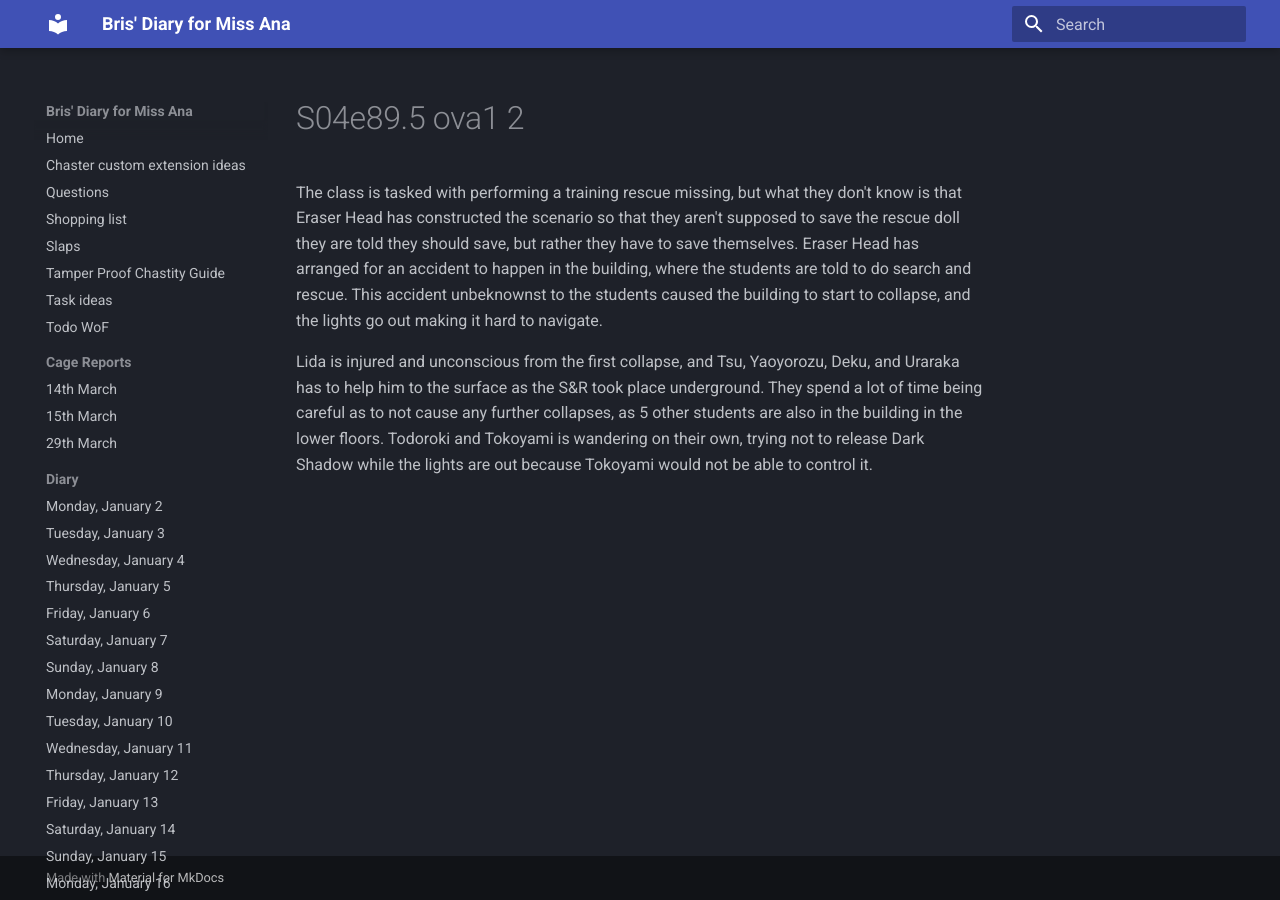
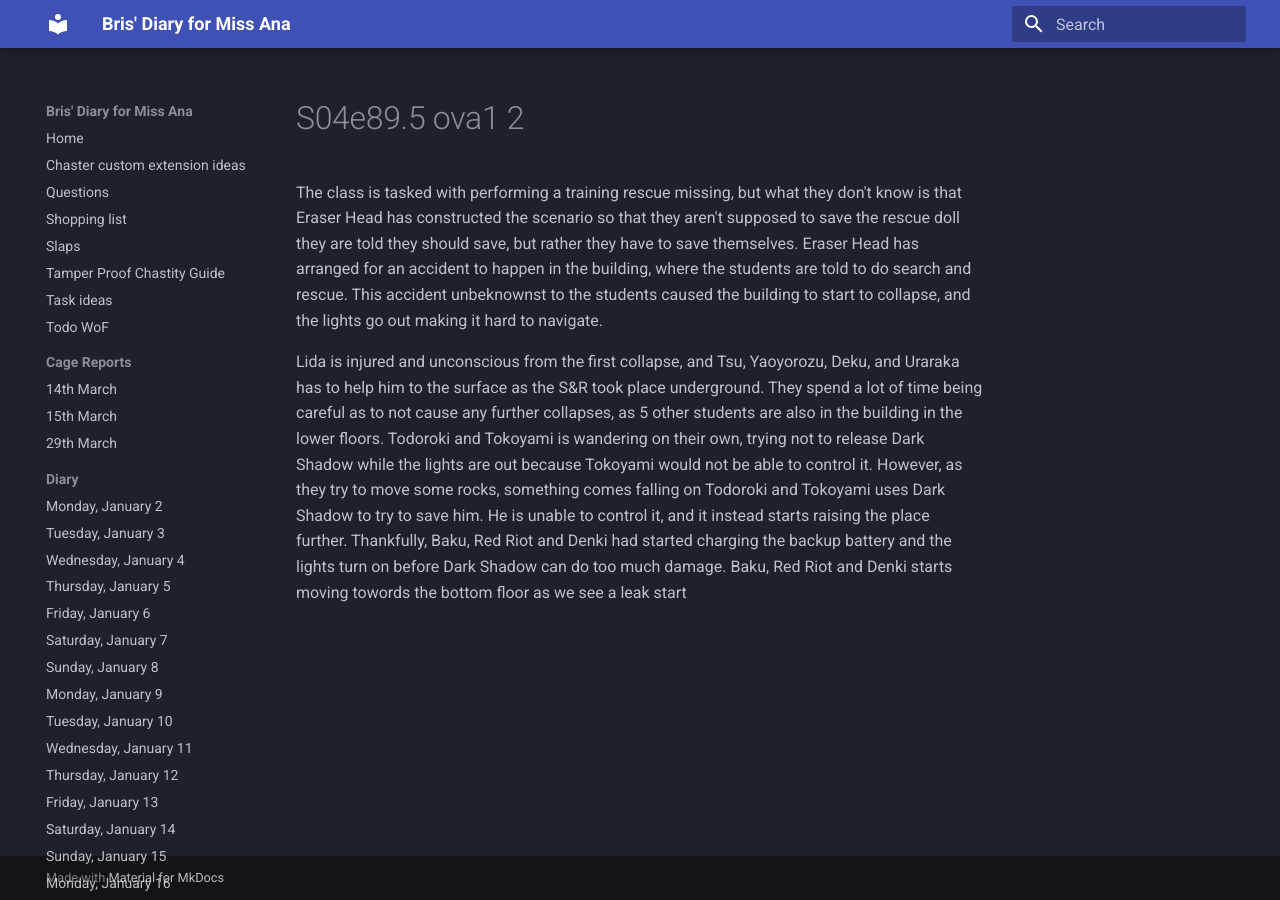
Before and after one commit to bris00/DFMA, an MkDocs documentation site: the page built from diary/Series/My Hero Academia/s04e89.5-ova1-2.md, in a window 1280 px wide. Built offline with MkDocs 1.6.1 and Material for MkDocs 9.7.7, drawn with Linux system fonts in a browser that asks for light colours.

Commit message:
vault backup: 2023-04-13 08:31:56
Affected files:
diary/Series/My Hero Academia/s04e89.5-ova1-2.md

```diff
--- a/diary/Series/My Hero Academia/s04e89.5-ova1-2.md
+++ b/diary/Series/My Hero Academia/s04e89.5-ova1-2.md
@@ -1,3 +1,3 @@
 The class is tasked with performing a training rescue missing, but what they don't know is that Eraser Head has constructed the scenario so that they aren't supposed to save the rescue doll they are told they should save, but rather they have to save themselves. Eraser Head has arranged for an accident to happen in the building, where the students are told to do search and rescue. This accident unbeknownst to the students caused the building to start to collapse, and the lights go out making it hard to navigate.
 
-Lida is injured and unconscious from the first collapse, and Tsu, Yaoyorozu, Deku, and Uraraka has to help him to the surface as the S&R took place underground. They spend a lot of time being careful as to not cause any further collapses, as 5 other students are also in the building in the lower floors. Todoroki and Tokoyami is wandering on their own, trying not to release Dark Shadow while the lights are out because Tokoyami would not be able to control it.
+Lida is injured and unconscious from the first collapse, and Tsu, Yaoyorozu, Deku, and Uraraka has to help him to the surface as the S&R took place underground. They spend a lot of time being careful as to not cause any further collapses, as 5 other students are also in the building in the lower floors. Todoroki and Tokoyami is wandering on their own, trying not to release Dark Shadow while the lights are out because Tokoyami would not be able to control it. However, as they try to move some rocks, something comes falling on Todoroki and Tokoyami uses Dark Shadow to try to save him. He is unable to control it, and it instead starts raising the place further. Thankfully, Baku, Red Riot and Denki had started charging the backup battery and the lights turn on before Dark Shadow can do too much damage. Baku, Red Riot and Denki starts moving towords the bottom floor as we see a leak start
```
